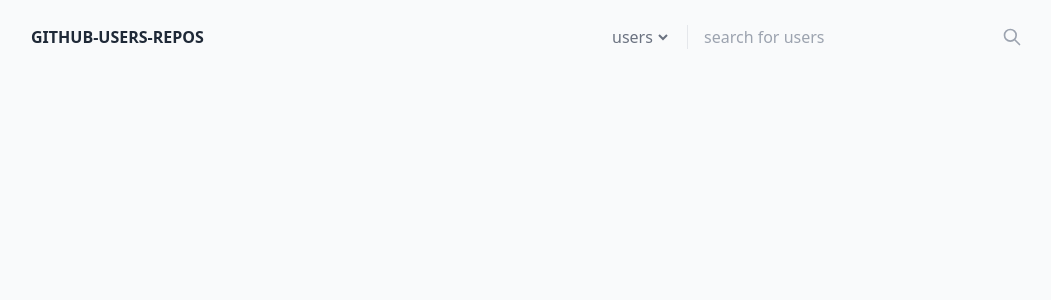
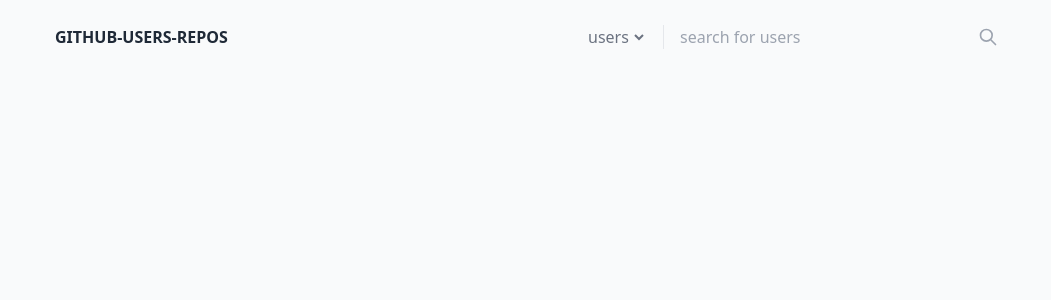
Before and after one commit to ifilipe-lype/dio-github-app, a React (Create React App) app: page / in a window 1280 px wide. Shown: the top 300 px of the page, without its empty margins (105-1156 px from the left). Built offline with nearby package versions, Linux system fonts and the light colour scheme; the HTML template or start-up script is replaced by a standard one.

Commit message:
fix: adjusts responsiveness

```diff
--- a/src/App.tsx
+++ b/src/App.tsx
@@ -8,7 +8,7 @@ import { GithubContextProvider } from "./contexts/github";
 function App() {
   return (
     <GithubContextProvider>
-      <div className="flex flex-col min-h-screen gap-16 items-center">
+      <div className="flex flex-col min-h-screen gap-4 lg:gap-12 items-center">
         <div className="app-container">
           <Header />
         </div>
--- a/src/components/header/index.tsx
+++ b/src/components/header/index.tsx
@@ -4,7 +4,7 @@ import SearchBar from "../search";
 
 export function Header() {
   return (
-    <header className="flex flex-col gap-4 lg:flex-row items-center justify-between w-full py-4">
+    <header className="flex flex-col gap-4 md:flex-row items-center justify-between w-full py-4">
       <div>
         <Link to={"/"}>
           <h1 className="text-gray-800 uppercase font-bold">Github-users-repos</h1>
--- a/src/index.css
+++ b/src/index.css
@@ -9,3 +9,15 @@ body {
 .app-container {
     @apply max-w-5xl w-full flex flex-col items-center px-2;
 }
+
+@screen md {
+    .app-container {
+        @apply px-8;
+    }
+}
+
+@media lg {
+    .app-container {
+        @apply px-0;
+    }
+}
```
